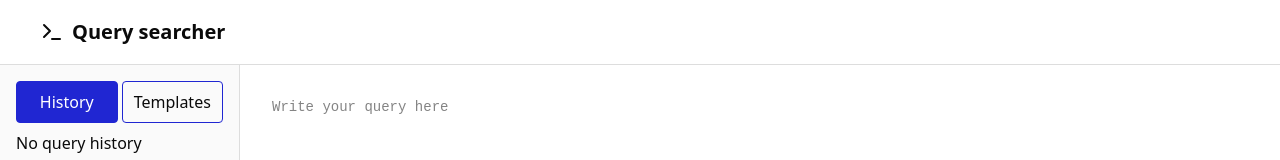
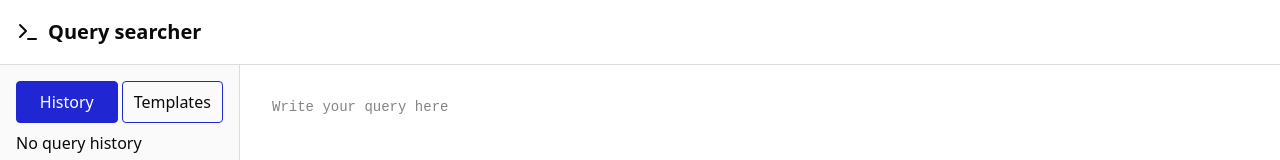
Before and after one commit to vaibhavityagi/hokus-pokus, a React (Vite) app: page / in a window 1280 px wide. Shown: the top 160 px of the page. Built offline with nearby package versions, Linux system fonts and the light colour scheme.

Commit message:
header css fix

```diff
--- a/src/App.css
+++ b/src/App.css
@@ -86,7 +86,6 @@
 .header-content {
   max-width: 1200px;
   height: 64px;
-  margin: 0 auto;
   display: flex;
   align-items: center;
   justify-content: space-between;
--- a/src/App.tsx
+++ b/src/App.tsx
@@ -20,7 +20,7 @@ export default function App() {
       query: string;
     }[]
   >([]);
-  const [templates, setTemplates] = useState([
+  const [templates] = useState([
     dummyQueries[1],
     dummyQueries[2],
     dummyQueries[3],
```
